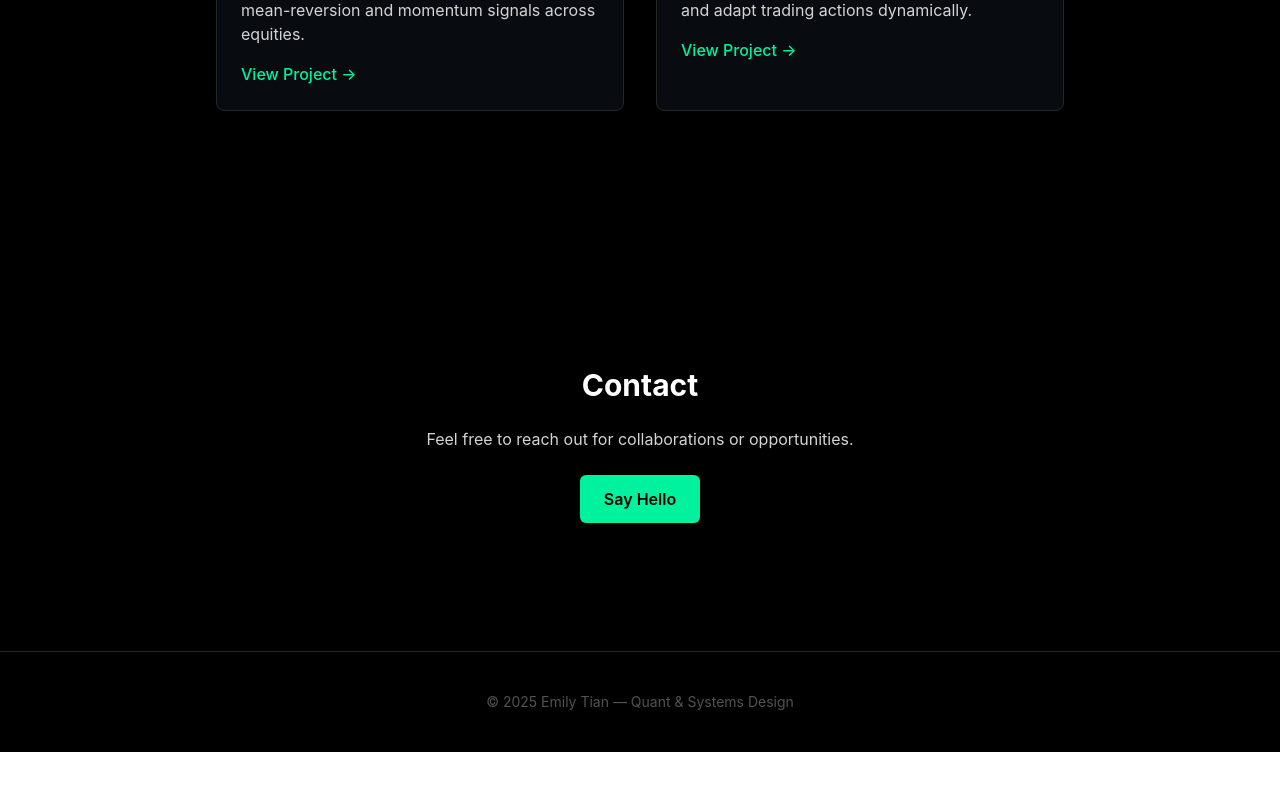
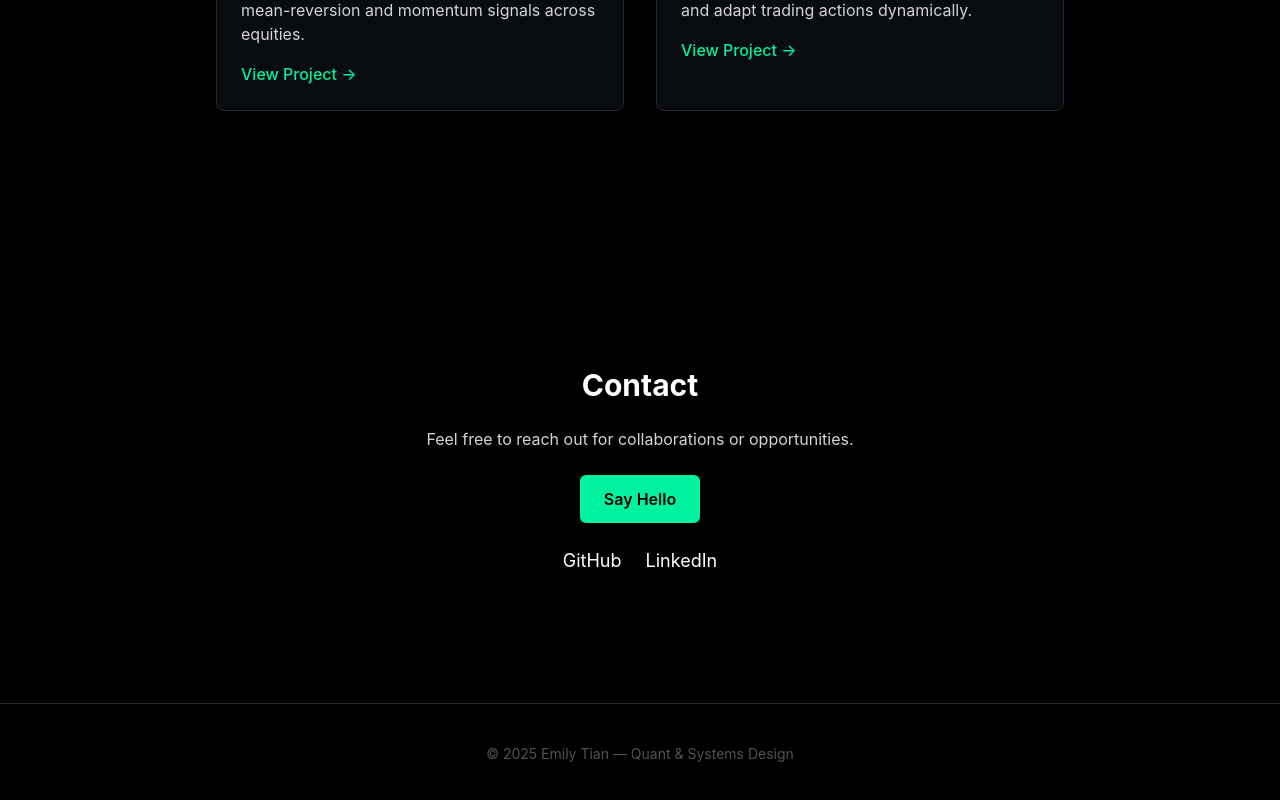
Before and after one commit to eyt44/emily-portfolio, a React (Vite) app: page / in a window 1280 px wide. Shown: the part 2076-2876 px from the top of the page. Before the commit the page ends 2828 px from the top, so only its background shows below. Built offline with nearby package versions, Linux system fonts and the light colour scheme.

Commit message:
Update portfolio content/ui

```diff
--- a/src/components/Contact.jsx
+++ b/src/components/Contact.jsx
@@ -21,14 +21,26 @@ export default function Contact() {
         Feel free to reach out for collaborations or opportunities.
       </motion.p>
 
+      <div className="flex flex-col items-center gap-4">
         <motion.a
-        href="mailto:your.email@example.com"
+          href="mailto:e.tian@yale.edu"
           className="px-6 py-3 bg-primary text-black font-semibold rounded-md shadow hover:bg-primary/80 transition inline-block"
           whileHover={{ scale: 1.05 }}
           whileTap={{ scale: 0.98 }}
         >
           Say Hello
         </motion.a>
+
+        <div className="flex gap-6 mt-2 text-lg">
+          <a href="https://github.com/eyt44" target="_blank" className="hover:text-primary">
+            GitHub
+          </a>
+          <a href="https://www.linkedin.com/in/emily-t-338503318/" target="_blank" className="hover:text-primary">
+            LinkedIn
+          </a>
+        </div>
+      </div>
+
     </section>
   );
 }
```
Lines whose indentation alone changed are shown as unchanged.
